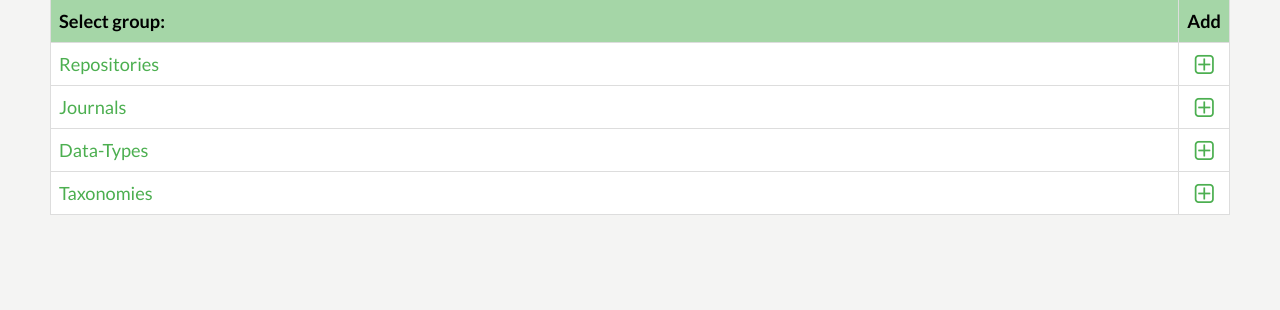
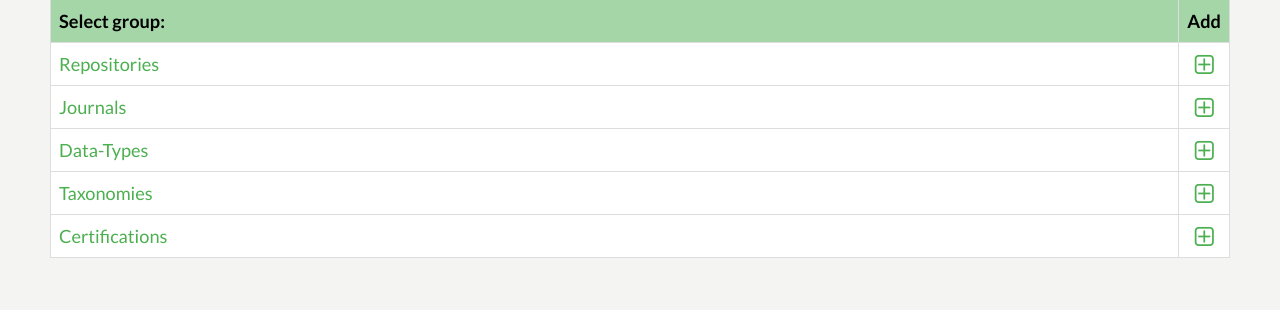
Before and after one commit to CenterForOpenScience/DirectoryOfRepositories, a Django app: template dor/templates/manage.html in a window 1280 px wide. Shown: the part 137-447 px from the top of the page. Run offline with Django 3.2, Linux system fonts and the light colour scheme; the template is opened without the code that fills it, so the values that code supplies are empty; parts of the project's set-up code (start-up, migrations or seed data) failed here and were passed over; some libraries are stand-ins or nearby versions.

Commit message:
Add Certifications to manage view     -add security to prevent unauthorized manage access

```diff
--- a/dor/templates/manage.html
+++ b/dor/templates/manage.html
@@ -52,7 +52,14 @@
                             <a href="/submit/Taxonomies"><i class="fa fa-plus-square-o fa-lg"></i></a>
                         </td>
                     </tr>
-
+                    <tr>
+                        <td>
+                            <a href="/manage/Certifications/">Certifications</a>
+                        </td>
+                        <td class="add-icon">
+                            <a href="/submit/Certifications"><i class="fa fa-plus-square-o fa-lg"></i></a>
+                        </td>
+                    </tr>
             </table>
         </div>
     </div>
```
Also changed, not shown: dor/views.py (+7 -5 lines).
